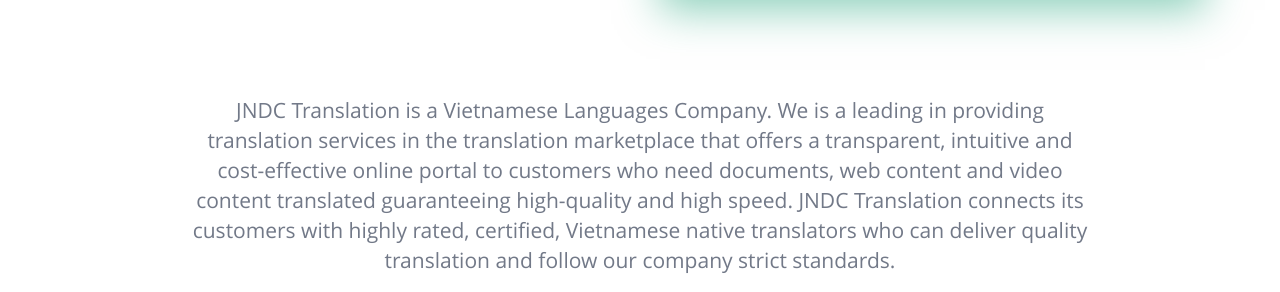
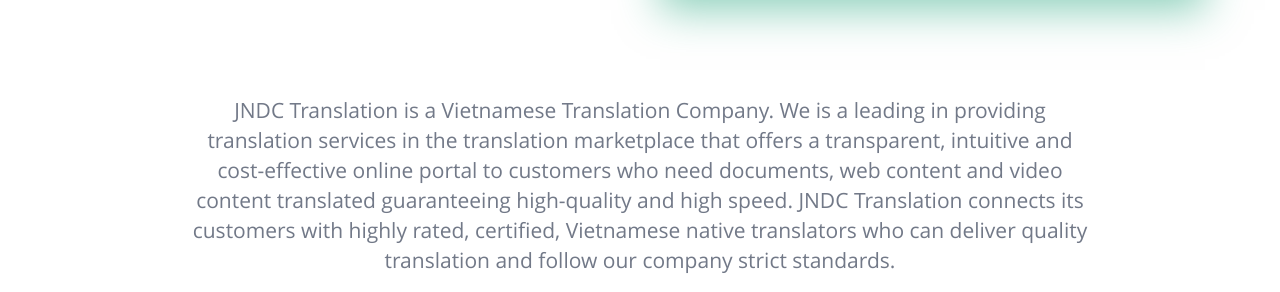
Before and after one commit to jndctranslation/landing_page, a Jekyll site: the page built from pages/about.md, in a window 1280 px wide and 900 px high, scrolled down 659 px. Shown: the part 164-456 px from the top of the window. Built offline with Jekyll 4.4.1, drawn with Linux system fonts in a browser that asks for light colours.

Commit message:
Update Website Pages “about_page_information”

```diff
--- a/_data/pages/about.yml
+++ b/_data/pages/about.yml
@@ -19,7 +19,7 @@
   background_image: ''
   color_overlay: 'rgba(50, 50, 50, 0)'
   text: >-
-    JNDC Translation is a Vietnamese Languages Company. We is a leading in
+    JNDC Translation is a Vietnamese Translation Company. We is a leading in
     providing translation services in the translation marketplace that offers a
     transparent, intuitive and cost-effective online portal to customers who
     need documents, web content and video content translated guaranteeing
```
